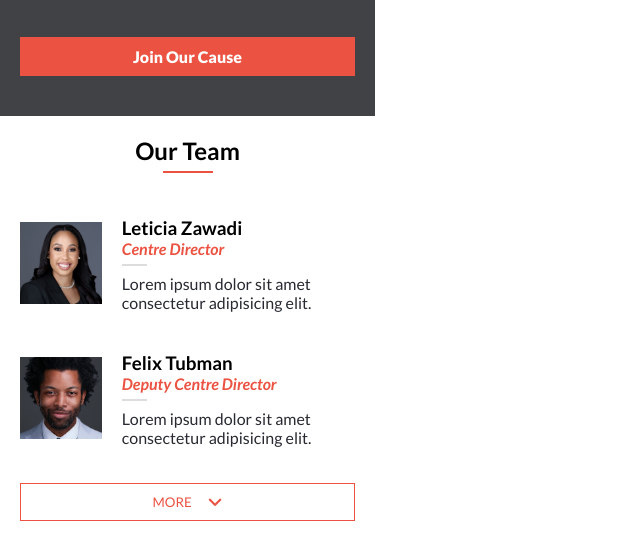
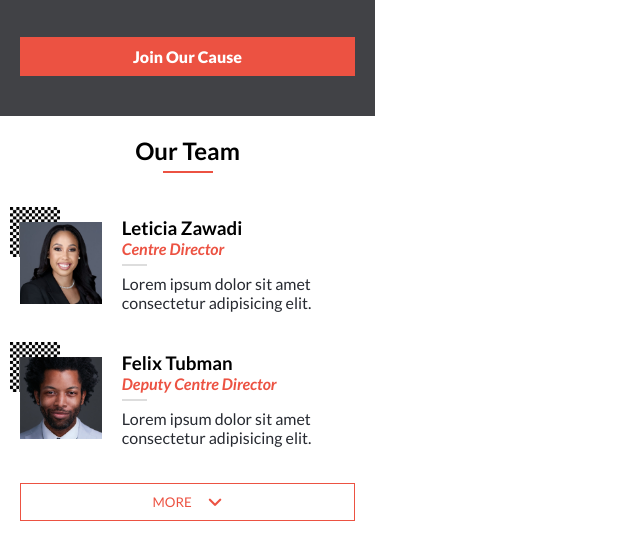
Before and after one commit to Felix45/adopt-an-orphan, a website: page index.html in a window 1280 px wide. Shown: the part 960-1516 px from the top of the page, without its empty margins (0-640 px from the left). Drawn offline with Linux system fonts and the light colour scheme.

Commit message:
Add checkers background to team profile pictures

```diff
--- a/assets/js/app.js
+++ b/assets/js/app.js
@@ -66,13 +66,17 @@ const teamMembers = (member, index) => {
   memberRow.className = (index <= 1) ? 'd-flex flex-center team-member' : 'd-none flex-center team-member';
 
   const imgHolder = document.createElement('div');
-  imgHolder.className = 'our-team-profile';
+  imgHolder.className = 'our-team-profile pos-rel';
 
   const profileImg = document.createElement('img');
   profileImg.src = member.picture;
   profileImg.alt = member.alt;
 
+  const bgImage = document.createElement('span');
+  bgImage.className = 'bg-team-section';
+
   imgHolder.appendChild(profileImg);
+  imgHolder.appendChild(bgImage);
   memberRow.appendChild(imgHolder);
 
   const detailsDiv = document.createElement('div');
--- a/assets/styles/app.css
+++ b/assets/styles/app.css
@@ -293,6 +293,17 @@ nav {
   top: 30%;
 }
 
+.bg-team-section {
+  width: 50px;
+  height: 50px;
+  z-index: -1;
+  left: -10px;
+  top: -15px;
+  position: absolute;
+  background: url('../images/checkers.jpg') repeat;
+  background-size: contain;
+}
+
 .img-holder {
   position: relative;
 }
```
Also changed, not shown: assets/images/checkers.jpg (added).
